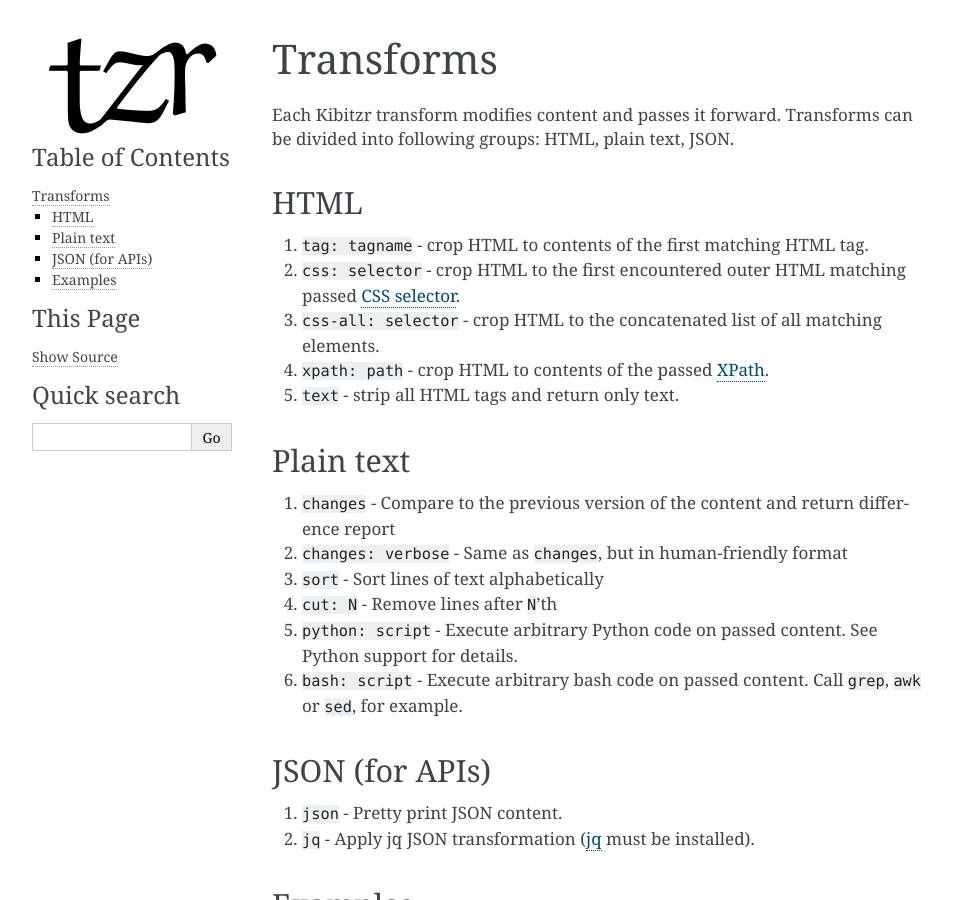
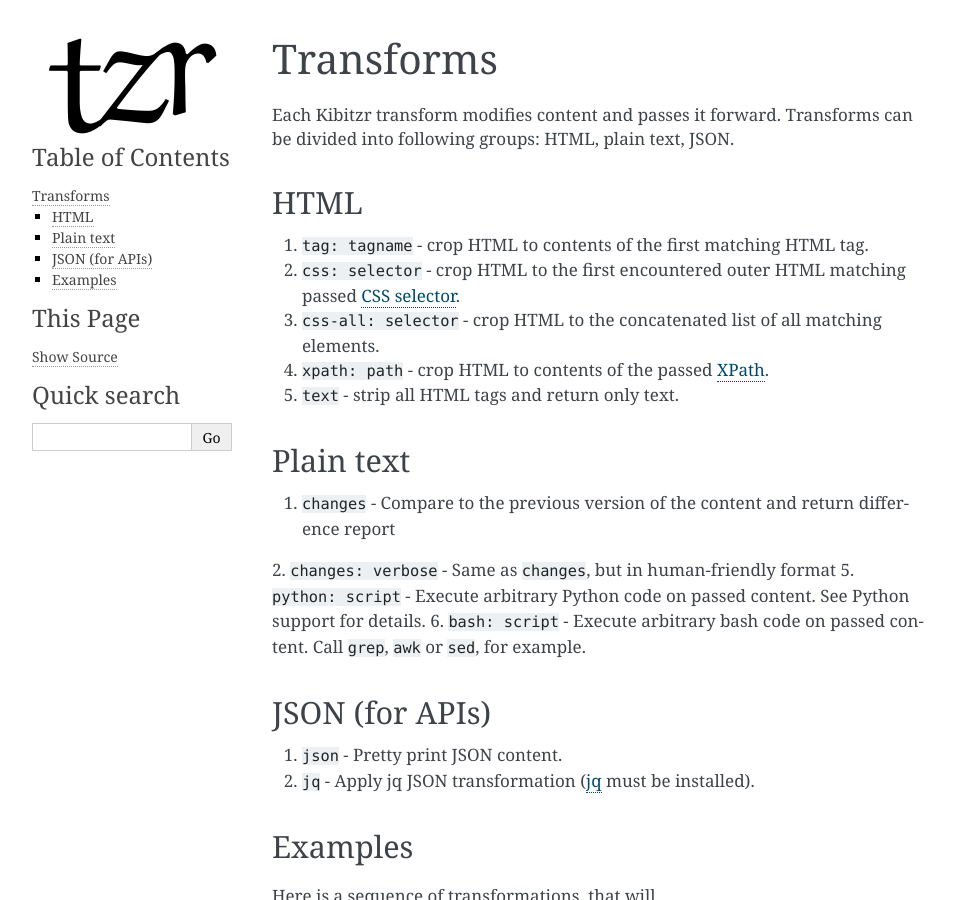
Before and after one commit to kibitzr/kibitzr, a Sphinx documentation site: the page built from docs/transforms.rst, in a window 1280 px wide and 900 px high. Shown: the whole window, without its empty margins (148-1103 px from the left). Built offline with Sphinx 7.4.7, drawn with Linux system fonts in a browser that asks for light colours.

Commit message:
Removed cut and sort transforms from doc
(Superseeded by bash)

```diff
--- a/docs/transforms.rst
+++ b/docs/transforms.rst
@@ -20,8 +20,6 @@ Plain text
 
 1. ``changes`` - Compare to the previous version of the content and return difference report
 2. ``changes: verbose`` - Same as ``changes``, but in human-friendly format
-3. ``sort`` - Sort lines of text alphabetically
-4. ``cut: N`` - Remove lines after ``N``'th
 5. ``python: script`` - Execute arbitrary Python code on passed content. See :ref:`Python support` for details.
 6. ``bash: script`` - Execute arbitrary bash code on passed content. Call ``grep``, ``awk`` or ``sed``, for example.
 
```
